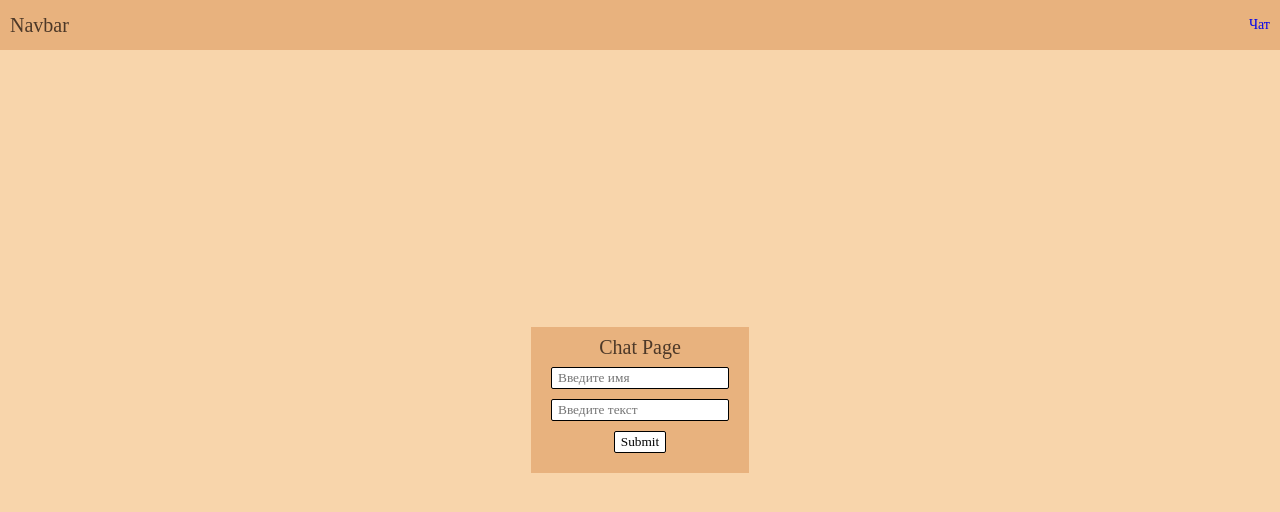
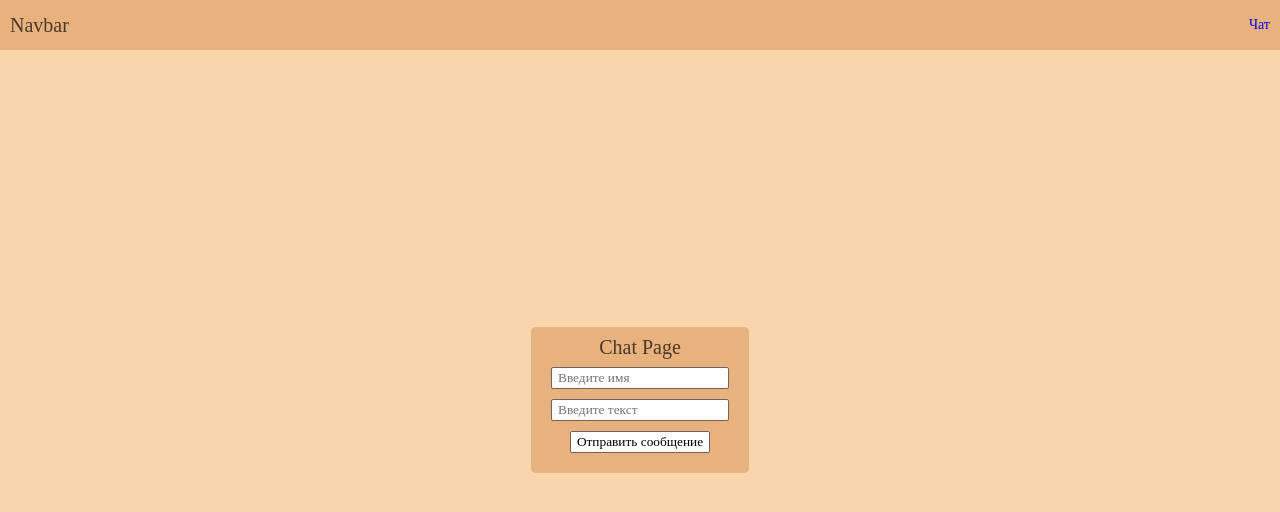
Before and after one commit to TimProger/Notifications-client, a React (Create React App) app: page / in a window 1280 px wide. Shown: the top 512 px of the page. Built offline with nearby package versions, Linux system fonts and the light colour scheme.

Commit message:
Form is ready

```diff
--- a/src/colors.js
+++ b/src/colors.js
@@ -2,6 +2,7 @@ const colors = {
     main_background: '#f8d5ab',
     secondary_background: '#e8b27e',
     main_text: '#4c3828',
+    main_border: '#775f5f',
 }
 
 export default colors
--- a/src/components/Form/Form.jsx
+++ b/src/components/Form/Form.jsx
@@ -1,4 +1,5 @@
 import React from 'react'
+import colors from '../../colors'
 import Form from '../../ui/Form'
 import {
     TextInputStyled,
@@ -9,9 +10,22 @@ function ChatForm() {
     return (
         <form>
             <Form margin='10px'>
-                <TextInputStyled name="nickname" placeholder='Введите имя'/>
-                <TextInputStyled name="message" placeholder='Введите текст'/>
-                <SubmitInputStyled name="submit" />
+                <TextInputStyled
+                    border={colors.main_border}
+                    name="nickname"
+                    placeholder='Введите имя'
+                />
+                <TextInputStyled
+                    border={colors.main_border}
+                    name="message"
+                    placeholder='Введите текст'
+                />
+                <SubmitInputStyled
+                    border={colors.main_border}
+                    name="submit"
+                >
+                    Отправить сообщение
+                </SubmitInputStyled>
             </Form>
         </form>
     )
--- a/src/pages/Chat/Chat.jsx
+++ b/src/pages/Chat/Chat.jsx
@@ -7,6 +7,7 @@ function Chat() {
     return (
         <Flex
             type='chat'
+            radius='5px'
             padding='10px'
             background={colors.secondary_background}
         >
--- a/src/ui/Flex.jsx
+++ b/src/ui/Flex.jsx
@@ -32,6 +32,7 @@ const Flex = styled.div`
     padding:  ${({ padding }) => padding || '0'};
     height:  ${({ height }) => height || 'auto'};
     width:  ${({ width }) => width || 'auto'};
+    border-radius:  ${({ radius }) => radius || '0'};
 `;
 
 export default Flex
--- a/src/ui/Input.jsx
+++ b/src/ui/Input.jsx
@@ -11,7 +11,7 @@ export const TextInputStyled = styled.input.attrs({ type: 'text' })`
     border-radius: 2px;
 `
 
-export const SubmitInputStyled = styled.input.attrs({ type: 'submit' })`
+export const SubmitInputStyled = styled.button.attrs({ type: 'submit' })`
     color: ${({ color }) => color || 'black'};
     background: ${({ background }) => background || 'white'};
     border: 1px solid ${({ border }) => border || 'black'};
```
